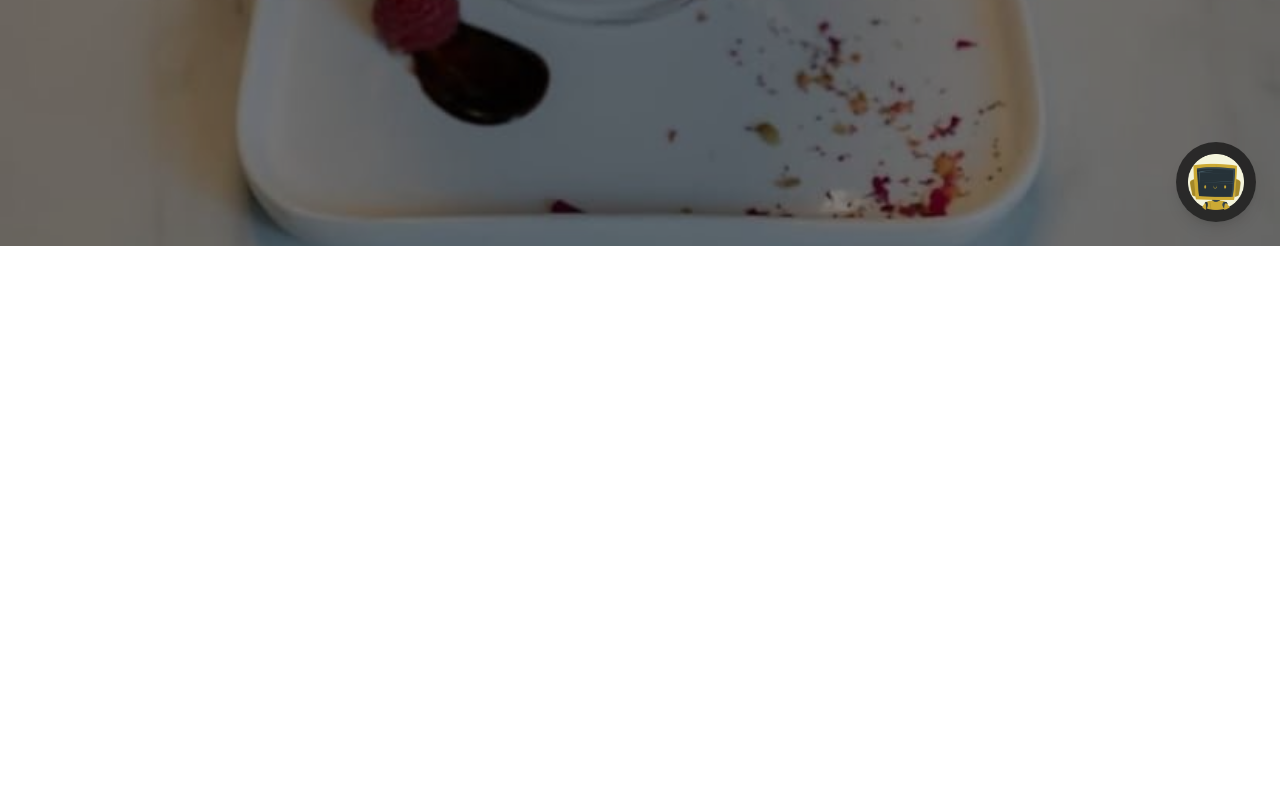
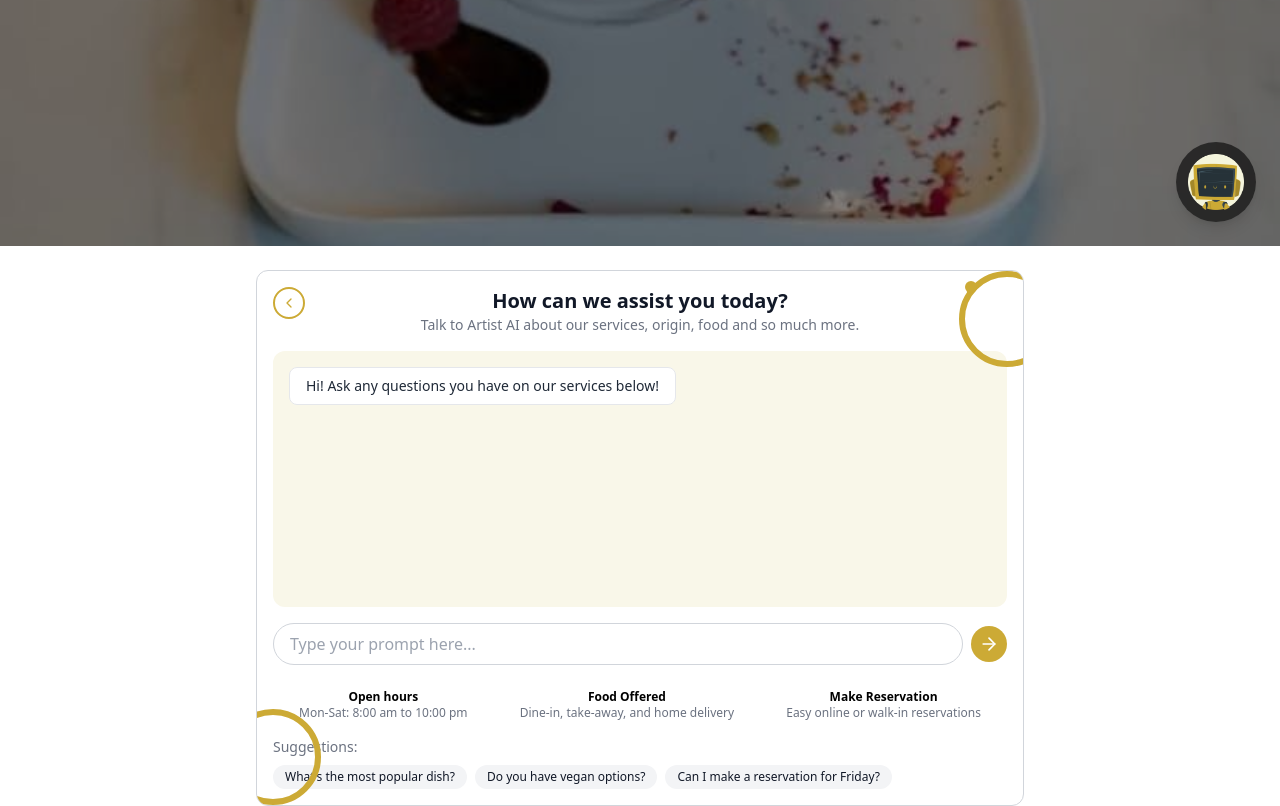
Before and after one commit to dopi95/ArtisanBlend-Restaurant-App, a React (Vite) app: page / in a window 1280 px wide. Shown: the part 554-1360 px from the top of the page. Before the commit the page ends 800 px from the top, so only its background shows below. Built offline with nearby package versions, Linux system fonts and the light colour scheme.

Commit message:
Add chatbot component

```diff
--- a/src/App.jsx
+++ b/src/App.jsx
@@ -1,4 +1,5 @@
 
+import ChatBot from './components/ChatBot';
 import Header from './components/Header';
 import Hero from './components/Hero';
 
@@ -7,6 +8,7 @@ export default function App() {
      <div className="min-h-screen bg-white dark:bg-gray-900 text-gray-900 dark:text-gray-100">
       <Header />
       <Hero />
+      <ChatBot />
     </div>
   );
 }
--- /dev/null
+++ b/src/components/ChatBot.jsx
@@ -0,0 +1,107 @@
+// src/components/ChatBot.jsx
+import React, { useState } from 'react';
+import { ArrowRight, ChevronLeft } from 'lucide-react';
+
+const samplePrompts = [
+  "What’s the most popular dish?",
+  "Do you have vegan options?",
+  "Can I make a reservation for Friday?"
+];
+
+
+export default function ChatBot() {
+  const [messages, setMessages] = useState([
+    { type: 'bot', text: 'Hi! Ask any questions you have on our services below!' }
+  ]);
+  const [input, setInput] = useState('');
+  const [loading, setLoading] = useState(false);
+
+  const sendMessage = () => {
+    if (!input.trim()) return;
+    const newMessage = { type: 'user', text: input };
+    setMessages(prev => [...prev, newMessage]);
+    setInput('');
+    setLoading(true);
+
+    // Simulated bot reply delay
+    setTimeout(() => {
+      setMessages(prev => [...prev, { type: 'bot', text: "Thanks for your message. We'll get back shortly!" }]);
+      setLoading(false);
+    }, 1500);
+  };
+
+  return (
+    <div className="w-full max-w-3xl mx-auto mt-6 border border-gray-300 rounded-xl p-4 bg-white relative overflow-hidden">
+      {/* Top-left forward icon */}
+      <a href="#" className="absolute top-4 left-4 w-8 h-8 flex items-center justify-center rounded-full border-2 border-[#ccaa35] text-[#ccaa35] hover:bg-[#ccaa35] hover:text-white transition\">
+  <ChevronLeft size={16} />
+</a>
+
+      {/* Top-right decorative circle */}
+      <div className="absolute top-0 right-0 w-24 h-24 rounded-full border-[6px] border-[#ccaa35] translate-x-1/3 -translate-y-1/3\">
+  <div className="w-3 h-3 rounded-full bg-[#ccaa35] absolute top-1 left-1\"></div>
+</div>
+      {/* Bottom-left decorative circle */}
+      <div className="absolute bottom-0 left-0 w-24 h-24 rounded-full border-[6px] border-[#ccaa35] -translate-x-1/3 translate-y-1/3\">
+  <div className="w-3 h-3 rounded-full bg-[#ccaa35] absolute bottom-1 right-1\"></div>
+</div>
+      <h2 className="text-center text-xl font-semibold">How can we assist you today?</h2>
+      <p className="text-center text-sm text-gray-500 mb-4">Talk to Artist AI about our services, origin, food and so much more.</p>
+
+      <div className="bg-[#f9f7e9] rounded-xl h-64 overflow-y-auto p-4 space-y-2 text-sm text-gray-800">
+        {messages.map((msg, i) => (
+          <div key={i} className={`text-left ${msg.type === 'user' ? 'text-right' : ''}`}>
+            <div className={`inline-block px-4 py-2 rounded-lg ${msg.type === 'user' ? 'bg-[#ccaa35] text-white' : 'bg-white border'}`}>
+              {msg.text}
+            </div>
+          </div>
+        ))}
+        {loading && <div className="italic text-gray-400">Bot is typing...</div>}
+      </div>
+
+      <div className="flex items-center mt-4 gap-2">
+        <input
+          type="text"
+          value={input}
+          onChange={(e) => setInput(e.target.value)}
+          placeholder="Type your prompt here..."
+          className="flex-1 px-4 py-2 rounded-full border border-gray-300 focus:outline-none"
+        />
+        <button
+          onClick={sendMessage}
+          className="bg-[#ccaa35] p-2 rounded-full text-white hover:opacity-90 transition"
+        >
+          <ArrowRight size={20} />
+        </button>
+      </div>
+
+      <div className="flex justify-around text-xs text-center mt-6 text-black">
+        <div>
+          <p className="font-semibold">Open hours</p>
+          <p className="text-gray-500">Mon-Sat: 8:00 am to 10:00 pm</p>
+        </div>
+        <div>
+          <p className="font-semibold">Food Offered</p>
+          <p className="text-gray-500">Dine-in, take-away, and home delivery</p>
+        </div>
+        <div>
+          <p className="font-semibold">Make Reservation</p>
+          <p className="text-gray-500">Easy online or walk-in reservations</p>
+        </div>
+      </div>
+
+      <div className="mt-4 text-sm text-gray-500">Suggestions:</div>
+      <div className="flex gap-2 mt-2 flex-wrap">
+        {samplePrompts.map((prompt, idx) => (
+          <button
+            key={idx}
+            onClick={() => setInput(prompt)}
+            className="px-3 py-1 bg-gray-100 rounded-full text-xs hover:bg-gray-200"
+          >
+            {prompt}
+          </button>
+        ))}
+      </div>
+    </div>
+  );
+}
```
